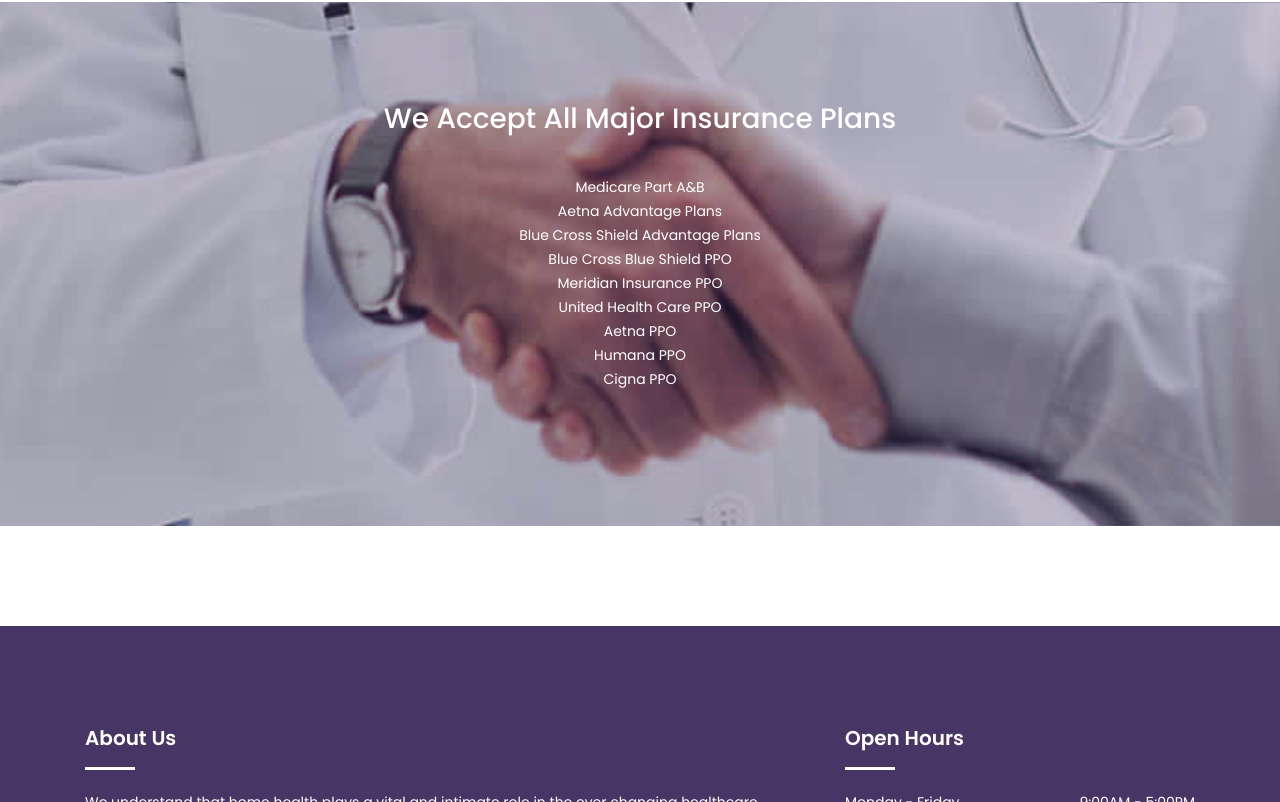
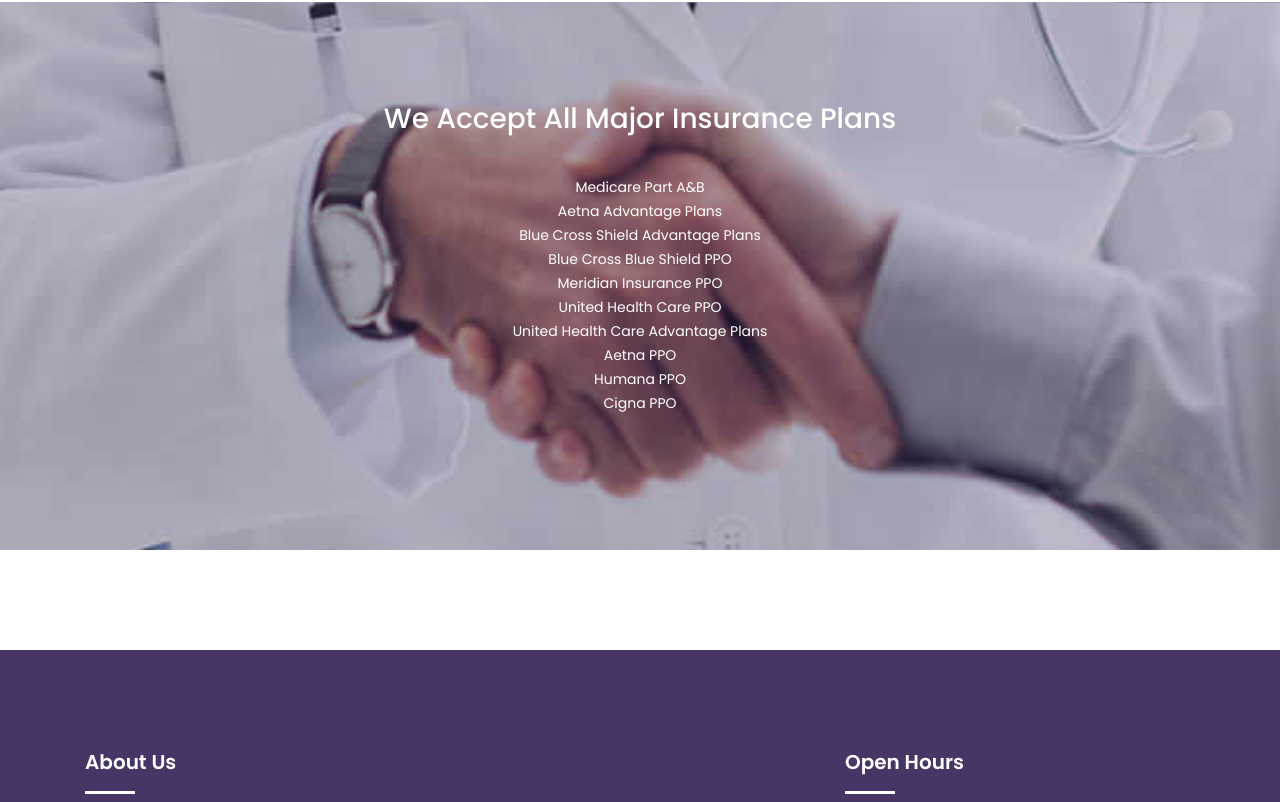
Before and after one commit to kconsing/meridianhhcs, a plain HTML site: page index.html in a window 1280 px wide. Shown: the part 2901-3703 px from the top of the page. Drawn offline with Linux system fonts and the light colour scheme; a script that the page names is missing.

Commit message:
Add united health care advantage plans insurance to list

```diff
--- a/index.html
+++ b/index.html
@@ -988,6 +988,9 @@
                 United Health Care PPO
               </div>
               <div class="single-clients">
+                United Health Care Advantage Plans
+              </div>
+              <div class="single-clients">
                 Aetna PPO
               </div>
               <div class="single-clients">
```
